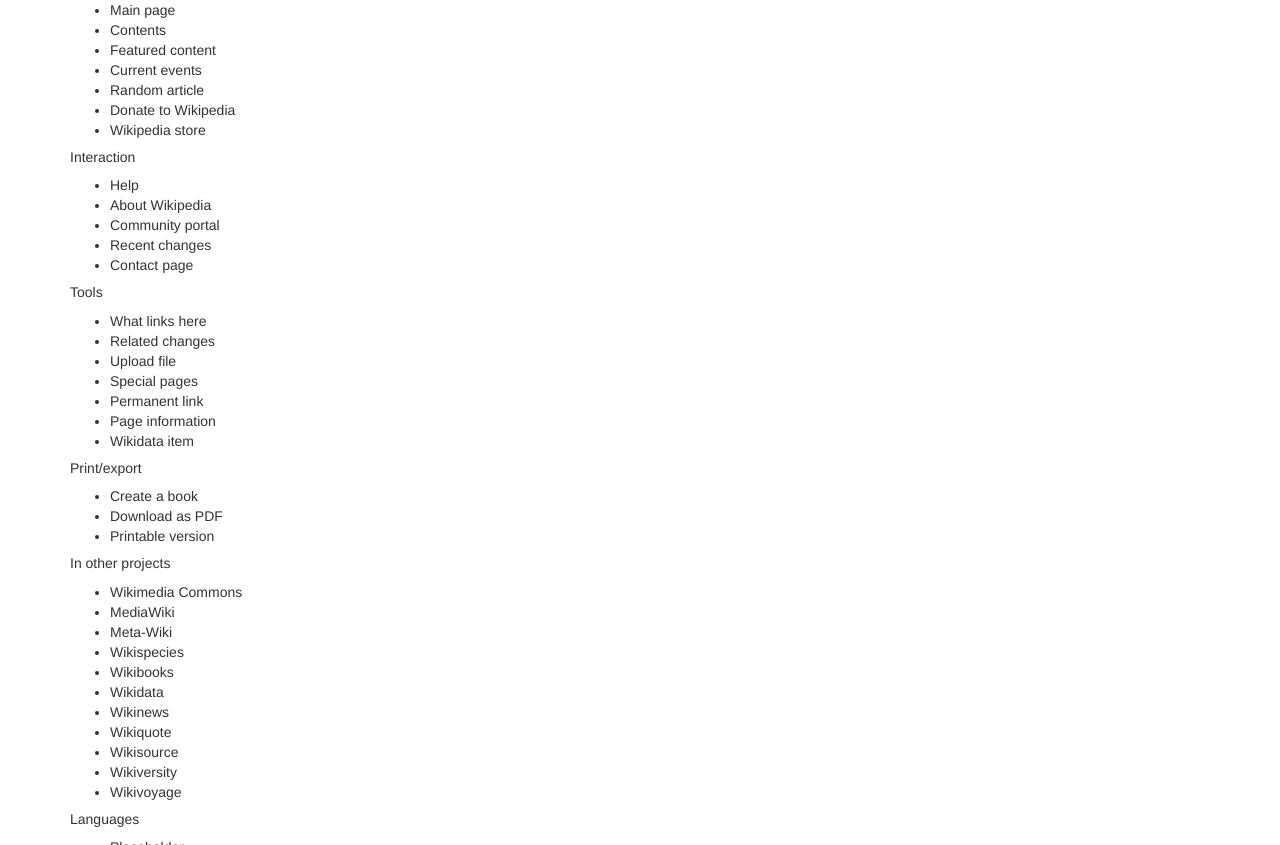
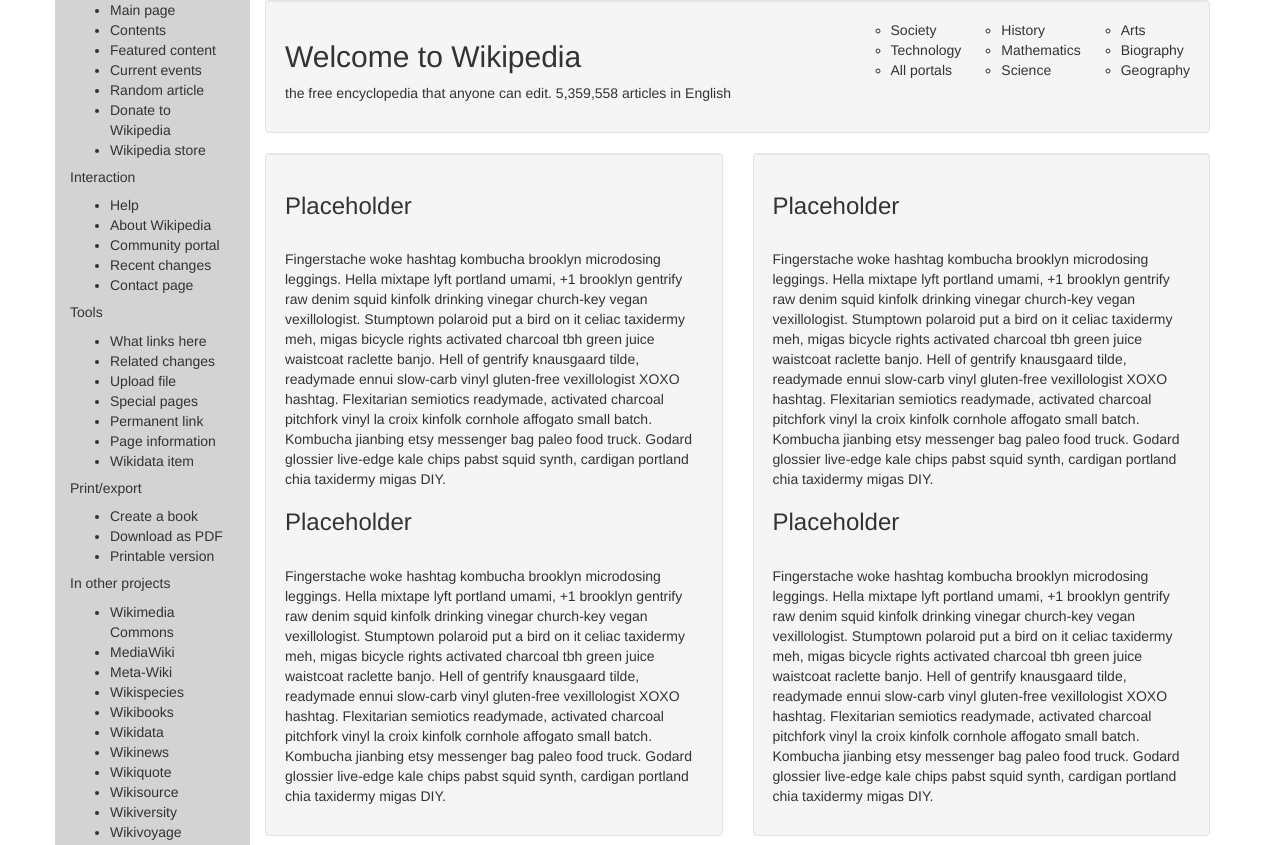
Before and after one commit to elan0baharie/wikipedia-rebuild, a plain HTML site: page index.html in a window 1280 px wide. Shown: the top 845 px of the page. Drawn offline with Linux system fonts and the light colour scheme.

Commit message:
Set up grid layout

```diff
--- a/css/styles.css
+++ b/css/styles.css
@@ -0,0 +1,13 @@
+.sidebar {
+  background-color: lightgray;
+  float: left;
+}
+
+.themeList {
+  display: inline;
+  float: right;
+}
+
+ul.themes {
+  float: right;
+}
--- a/index.html
+++ b/index.html
@@ -7,7 +7,8 @@
   </head>
   <body>
     <div class="container">
-      <div class="nav_column">
+      <div class="row">
+        <div class="col-md-2 sidebar">
           <div>
             <ul>
               <li>Main page</li>
@@ -81,45 +82,52 @@
             </ul>
           </div>
         </div>
-      <div class="row">
-        <div class="col-md-12">
+        <div class="col-md-10">
           <div class="well">
-            <h2>Welcome to Wikipedia</h2>
-            <ul>
+            <ul class="themeList">
+              <ul class="themes">
                 <li>Arts</li>
                 <li>Biography</li>
                 <li>Geography</li>
+              </ul>
+              <ul class="themes">
                 <li>History</li>
                 <li>Mathematics</li>
                 <li>Science</li>
+              </ul>
+              <ul class="themes">
                 <li>Society</li>
                 <li>Technology</li>
                 <li>All portals</li>
               </ul>
+            </ul>
+            <h2>Welcome to Wikipedia</h2>
+            <p class="description">the free encyclopedia that anyone can edit. 5,359,558 articles in English</p>
           </div>
         </div>
-      </div>
-      <div class="row">
-        <div class="col-md-6">
+        <div class="col-md-5">
           <div class="well">
+            <h3>Placeholder</h3>
+            <img id="" src="" alt="">
+            <p>Fingerstache woke hashtag kombucha brooklyn microdosing leggings. Hella mixtape lyft portland umami, +1 brooklyn gentrify raw denim squid kinfolk drinking vinegar church-key vegan vexillologist. Stumptown polaroid put a bird on it celiac taxidermy meh, migas bicycle rights activated charcoal tbh green juice waistcoat raclette banjo. Hell of gentrify knausgaard tilde, readymade ennui slow-carb vinyl gluten-free vexillologist XOXO hashtag. Flexitarian semiotics readymade, activated charcoal pitchfork vinyl la croix kinfolk cornhole affogato small batch. Kombucha jianbing etsy messenger bag paleo food truck. Godard glossier live-edge kale chips pabst squid synth, cardigan portland chia taxidermy migas DIY.</p>
             <h3>Placeholder</h3>
             <img id="" src="" alt="">
             <p>Fingerstache woke hashtag kombucha brooklyn microdosing leggings. Hella mixtape lyft portland umami, +1 brooklyn gentrify raw denim squid kinfolk drinking vinegar church-key vegan vexillologist. Stumptown polaroid put a bird on it celiac taxidermy meh, migas bicycle rights activated charcoal tbh green juice waistcoat raclette banjo. Hell of gentrify knausgaard tilde, readymade ennui slow-carb vinyl gluten-free vexillologist XOXO hashtag. Flexitarian semiotics readymade, activated charcoal pitchfork vinyl la croix kinfolk cornhole affogato small batch. Kombucha jianbing etsy messenger bag paleo food truck. Godard glossier live-edge kale chips pabst squid synth, cardigan portland chia taxidermy migas DIY.</p>
           </div>
         </div>
-        <div class="col-md-6">
+        <div class="col-md-5">
           <div class="well">
+            <h3>Placeholder</h3>
+            <img id="" src="" alt="">
+            <p>Fingerstache woke hashtag kombucha brooklyn microdosing leggings. Hella mixtape lyft portland umami, +1 brooklyn gentrify raw denim squid kinfolk drinking vinegar church-key vegan vexillologist. Stumptown polaroid put a bird on it celiac taxidermy meh, migas bicycle rights activated charcoal tbh green juice waistcoat raclette banjo. Hell of gentrify knausgaard tilde, readymade ennui slow-carb vinyl gluten-free vexillologist XOXO hashtag. Flexitarian semiotics readymade, activated charcoal pitchfork vinyl la croix kinfolk cornhole affogato small batch. Kombucha jianbing etsy messenger bag paleo food truck. Godard glossier live-edge kale chips pabst squid synth, cardigan portland chia taxidermy migas DIY.</p>
             <h3>Placeholder</h3>
             <img id="" src="" alt="">
             <p>Fingerstache woke hashtag kombucha brooklyn microdosing leggings. Hella mixtape lyft portland umami, +1 brooklyn gentrify raw denim squid kinfolk drinking vinegar church-key vegan vexillologist. Stumptown polaroid put a bird on it celiac taxidermy meh, migas bicycle rights activated charcoal tbh green juice waistcoat raclette banjo. Hell of gentrify knausgaard tilde, readymade ennui slow-carb vinyl gluten-free vexillologist XOXO hashtag. Flexitarian semiotics readymade, activated charcoal pitchfork vinyl la croix kinfolk cornhole affogato small batch. Kombucha jianbing etsy messenger bag paleo food truck. Godard glossier live-edge kale chips pabst squid synth, cardigan portland chia taxidermy migas DIY.</p>
           </div>
         </div>
-      </div>
-      <div class="row">
-        <div class="col-md-12">
+        <div class="col-md-10">
           <div class="well">
-            <h3>Placeholder</h3>
-            <img id="" src="" alt="">
+            <h3>Today's featured picture</h3>
             <p>Fingerstache woke hashtag kombucha brooklyn microdosing leggings. Hella mixtape lyft portland umami, +1 brooklyn gentrify raw denim squid kinfolk drinking vinegar church-key vegan vexillologist. Stumptown polaroid put a bird on it celiac taxidermy meh, migas bicycle rights activated charcoal tbh green juice waistcoat raclette banjo. Hell of gentrify knausgaard tilde, readymade ennui slow-carb vinyl gluten-free vexillologist XOXO hashtag. Flexitarian semiotics readymade, activated charcoal pitchfork vinyl la croix kinfolk cornhole affogato small batch. Kombucha jianbing etsy messenger bag paleo food truck. Godard glossier live-edge kale chips pabst squid synth, cardigan portland chia taxidermy migas DIY.</p>
           </div>
         </div>
```
Lines whose indentation alone changed are shown as unchanged.
